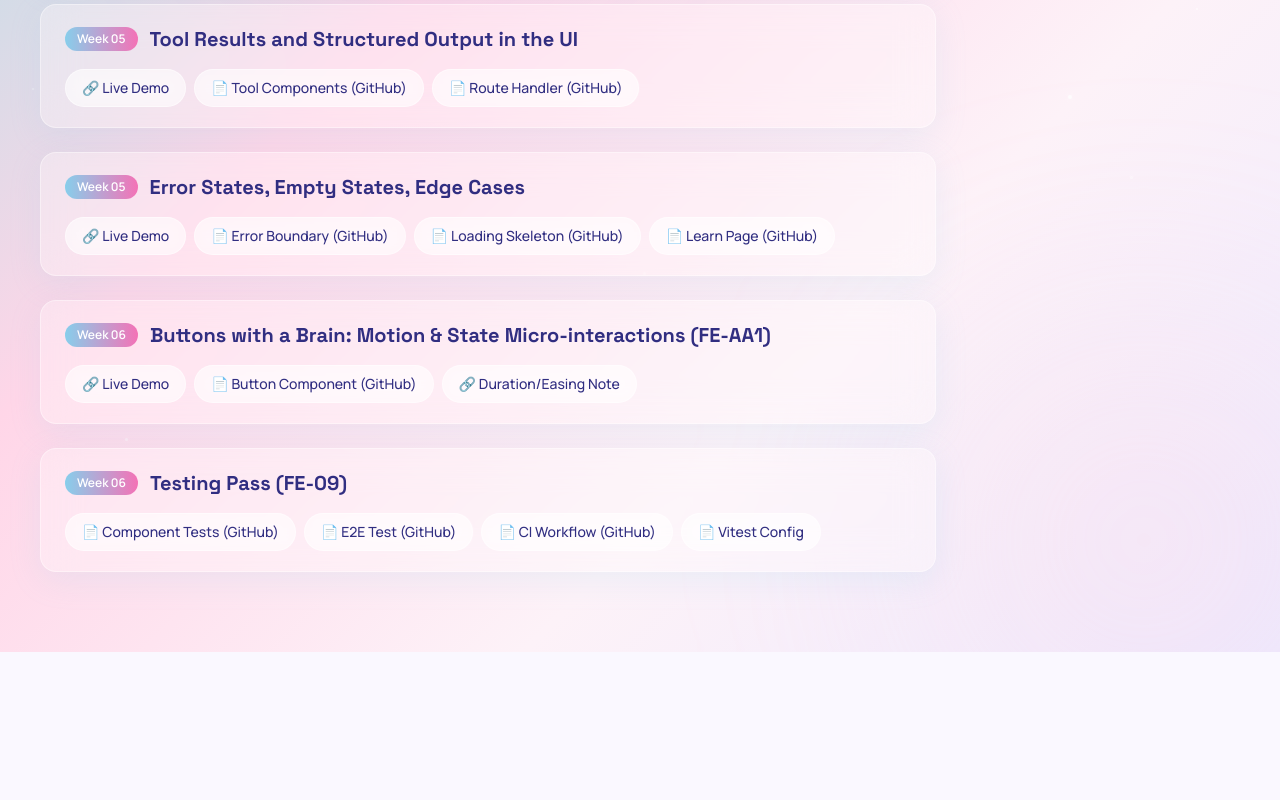
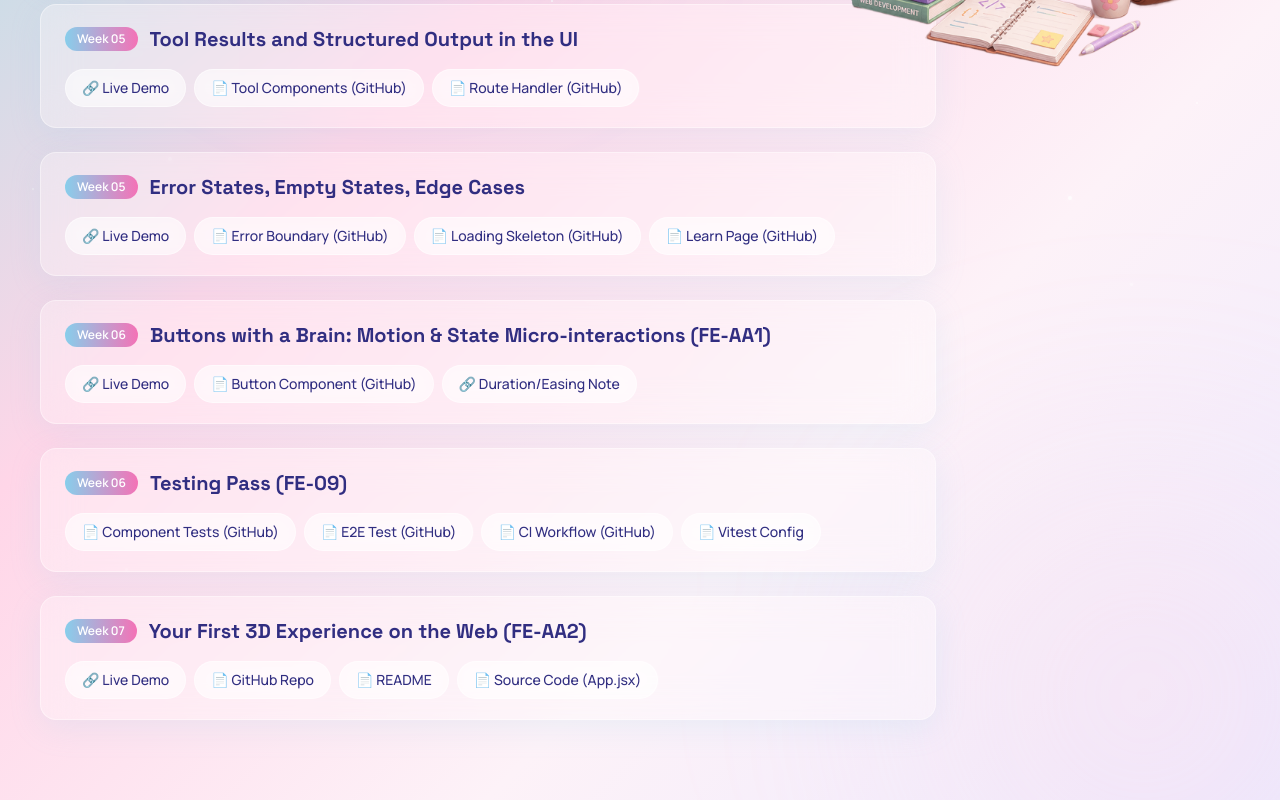
Before and after one commit to Sawaira-Fareed/flyrank-capstone, a Next.js app: page /assignments in a window 1280 px wide. Shown: the part 1100-1900 px from the top of the page. Before the commit the page ends 1752 px from the top, so only its background shows below. Built offline with nearby package versions, Linux system fonts and the light colour scheme.

Commit message:
update : Week 07 assignment added !

```diff
--- a/src/app/assignments/page.tsx
+++ b/src/app/assignments/page.tsx
@@ -92,6 +92,16 @@ const assignments = [
     { label: "Vitest Config", url: "https://github.com/Sawaira-Fareed/flyrank-capstone/blob/main/vitest.config.ts" },
   ],
 },
+{
+  week: "Week 07",
+  title: "Your First 3D Experience on the Web (FE-AA2)",
+  links: [
+    { label: "Live Demo", url: "https://dragon-relic-3d.vercel.app/" },
+    { label: "GitHub Repo", url: "https://github.com/Sawaira-Fareed/dragon-relic-3d" },
+    { label: "README", url: "https://github.com/Sawaira-Fareed/dragon-relic-3d/blob/main/README.md" },
+    { label: "Source Code (App.jsx)", url: "https://github.com/Sawaira-Fareed/dragon-relic-3d/blob/main/src/App.jsx" },
+  ],
+},
 ];
 
 export default function AssignmentsPage() {
```
